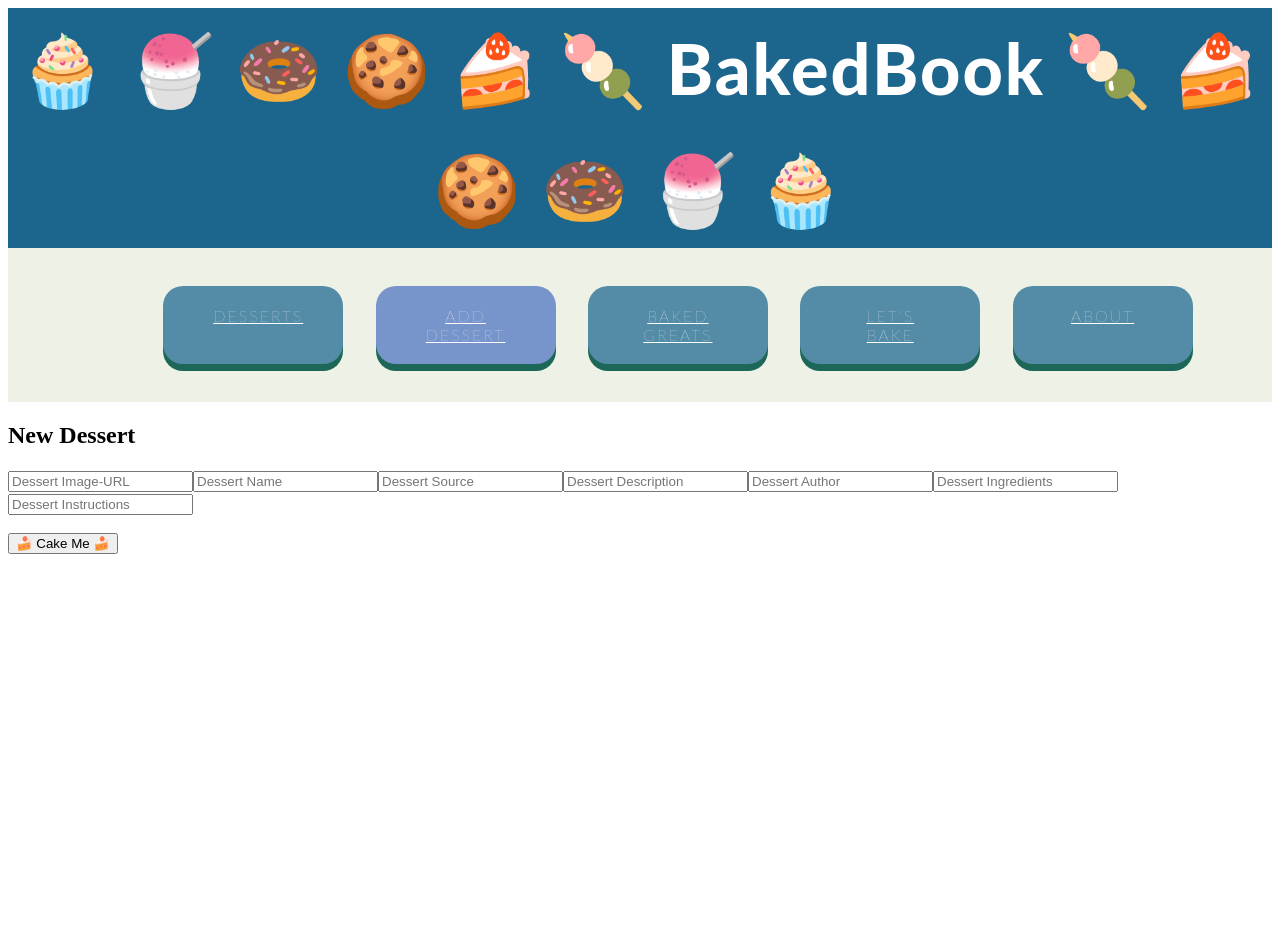
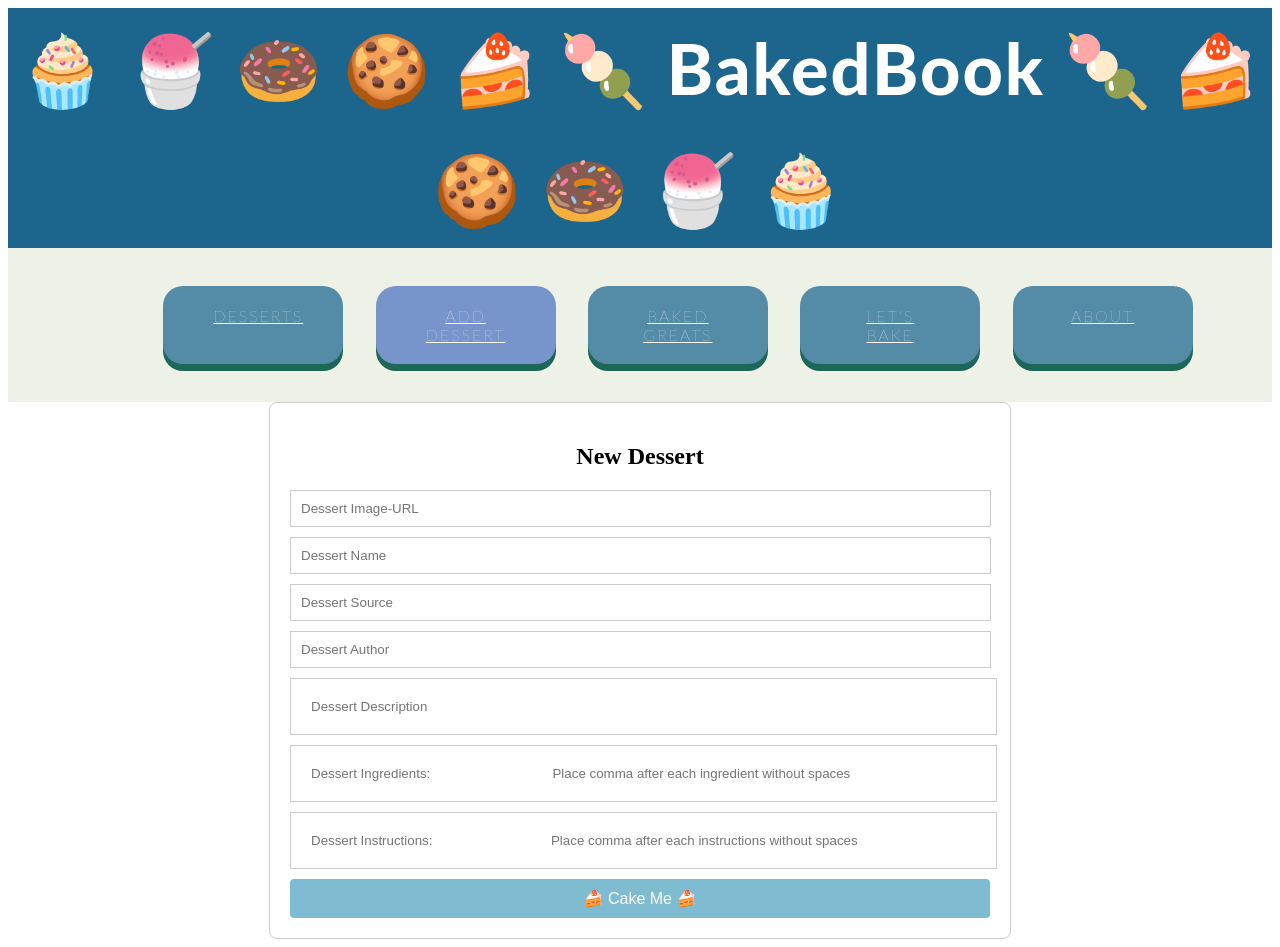
Before and after one commit to hkato4188/baked-book, a React (Create React App) app: page /add_dessert in a window 1280 px wide. Before the commit the page ends 800 px from the top, so only its background shows below. Built offline with nearby package versions, Linux system fonts and the light colour scheme.

Commit message:
addDessertForm.css is changed

```diff
--- a/src/components/AddDessertForm.js
+++ b/src/components/AddDessertForm.js
@@ -1,5 +1,6 @@
 import React, { useState } from "react";
 import { useHistory } from 'react-router-dom'
+import "./css/AddDessertForm.css";
 
 const initialState = {
     image: '',
@@ -41,16 +42,19 @@ function AddDessertForm({ handleSubmit }) {
         setDessertForm(updateDessertForm)
     }
     return (
-        <div >
+        <div className="new-container">
+            <div className='new-dessert-header'>
                 <h2>New Dessert</h2>
+            </div>
             <form onSubmit={(event) => {
                 handleSubmit(event, dessertForm)
                 setDessertForm(initialState)
 
             }}>
-                <h3>
+                <div className="dessert-input">
+
                     <input
-                        className=''
+                        className='dessert-url'
                         name='image'
                         type='text'
                         placeholder="Dessert Image-URL"
@@ -58,7 +62,7 @@ function AddDessertForm({ handleSubmit }) {
                         onChange={changeDessertForm}
                     />
                     <input
-                        className=''
+                        className='dessert-name'
                         name='name'
                         type='text'
                         placeholder="Dessert Name"
@@ -66,7 +70,7 @@ function AddDessertForm({ handleSubmit }) {
                         onChange={changeDessertForm}
                     />
                     <input
-                        className=''
+                        className='dessert-source'
                         name='source'
                         type='text'
                         placeholder="Dessert Source"
@@ -74,39 +78,48 @@ function AddDessertForm({ handleSubmit }) {
                         onChange={changeDessertForm}
                     />
                     <input
-                        className=''
+                        className='dessert-author'
+                        name='author'
+                        type='text'
+                        placeholder="Dessert Author"
+                        value={dessertForm.author}
+                        onChange={changeDessertForm}
+                    />
+                    <div className="inputscroll">
+                        <input
+                            className='dessert-description'
                             name='description'
                             type='text'
                             placeholder="Dessert Description"
                             value={dessertForm.description}
                             onChange={changeDessertForm}
                         />
+                    </div>
+                    <div className="inputscroll">
                         <input
-                        className=''
-                        name='author'
-                        type='text'
-                        placeholder="Dessert Author"
-                        value={dessertForm.author}
-                        onChange={changeDessertForm}
-                    />
-                    <input
-                        className=''
+                            className='dessert-ingredients'
                             name='ingredients'
                             type='text'
-                        placeholder="Dessert Ingredients"
+                            placeholder="Dessert Ingredients:
+                                Place comma after each ingredient without spaces"
                             value={dessertForm.ingredients}
                             onChange={changeDessertForm}
                         />
+                    </div>
+                    <div className="inputscroll">
                         <input
-                        className=''
+                            className='dessert-instructions'
                             name='instructions'
                             type='text'
-                        placeholder="Dessert Instructions"
+                            placeholder="Dessert Instructions:
+                                Place comma after each instructions without spaces"
                             value={dessertForm.instructions}
                             onChange={changeDessertForm}
                         />
-                </h3>
-                <button className='' type='submit'>🍰 Cake Me 🍰</button>
+                    </div>
+
+                    <button className='add-dessert-btn' type='submit'>🍰 Cake Me 🍰</button>
+                </div>
             </form>
         </div>
     )
--- /dev/null
+++ b/src/components/css/AddDessertForm.css
@@ -0,0 +1,54 @@
+.new-container {
+    max-width: 700px;
+    margin: auto;
+    padding: 20px;
+    border: 1px solid #ccc;
+    border-radius: 8px;
+
+}
+
+.new-dessert-header {
+    text-align: center;
+    margin-bottom: 20px;
+}
+
+.dessert-input {
+    margin-top: 20px;
+}
+
+.dessert-input input {
+
+    width: 97%;
+    padding: 10px;
+    margin-bottom: 10px;
+
+    border: 1px solid #ccc;
+
+}
+
+.add-dessert-btn {
+    display: block;
+    width: 100%;
+    padding: 10px;
+    background-color: #7fbcd2;
+    border: none;
+    border-radius: 4px;
+    color: #fff;
+    font-size: 16px;
+    cursor: pointer;
+
+
+}
+
+.add-dessert-btn:hover {
+    background-color: #027eeb;
+}
+
+.inputscroll input[type="text"] {
+    width: 95%;
+    padding: 20px;
+    margin-bottom: 10px;
+
+    resize: vertical;
+    overflow-y: auto;
+}
```
Lines whose indentation alone changed are shown as unchanged.
